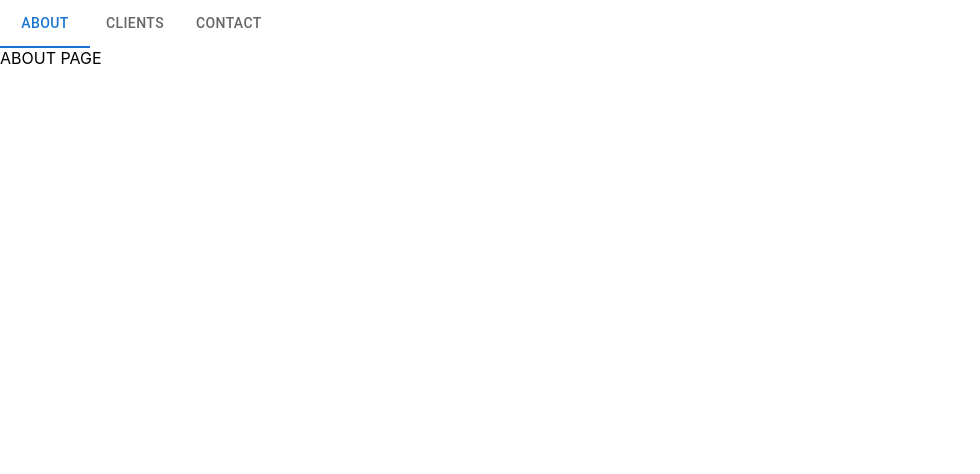
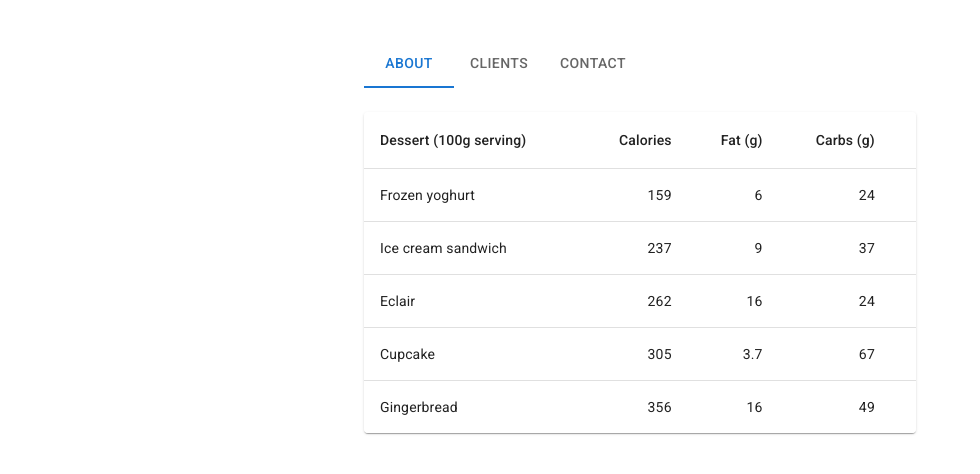
Before and after one commit to chriskkim/desn3037-w7-react, a React (Create React App) app: page /about in a window 1280 px wide. Shown: the top 474 px of the page, without its empty margins (0-980 px from the left). Built offline with nearby package versions, Linux system fonts and the light colour scheme.

Commit message:
Populating individual pages and calibrating type

```diff
--- a/src/App.js
+++ b/src/App.js
@@ -1,3 +1,9 @@
+import '@fontsource/roboto/300.css';
+import '@fontsource/roboto/400.css';
+import '@fontsource/roboto/500.css';
+import '@fontsource/roboto/700.css';
+import { Box, Container } from '@mui/system';
+
 import * as React from "react";
 import { BrowserRouter, Route, Routes } from "react-router-dom";
 import About from "./components/About";
@@ -9,8 +15,12 @@
   return (
     <div className="App">
 
+      <Container maxWidth="sm" sx={{ mt: 5 }}>
+
         <BrowserRouter>
+          <Box sx={{ mb: 3 }}>
             <Menu />
+          </Box>
           <Routes>
             <Route exact path="about" element={<About />} />
             <Route exact path="clients" element={<Clients />} />
@@ -18,6 +28,8 @@
           </Routes>
         </BrowserRouter>
 
+      </Container>
+
     </div>
   );
 }
--- a/src/components/About.js
+++ b/src/components/About.js
@@ -1,11 +1,54 @@
-export default function About() {
+import * as React from 'react';
+import Table from '@mui/material/Table';
+import TableBody from '@mui/material/TableBody';
+import TableCell from '@mui/material/TableCell';
+import TableContainer from '@mui/material/TableContainer';
+import TableHead from '@mui/material/TableHead';
+import TableRow from '@mui/material/TableRow';
+import Paper from '@mui/material/Paper';
 
-    return (
+function createData(name, calories, fat, carbs, protein) {
+  return { name, calories, fat, carbs, protein };
+}
 
-        <div>
-            ABOUT PAGE
-        </div>
+const rows = [
+  createData('Frozen yoghurt', 159, 6.0, 24, 4.0),
+  createData('Ice cream sandwich', 237, 9.0, 37, 4.3),
+  createData('Eclair', 262, 16.0, 24, 6.0),
+  createData('Cupcake', 305, 3.7, 67, 4.3),
+  createData('Gingerbread', 356, 16.0, 49, 3.9),
+];
 
-    )
-
+export default function BasicTable() {
+  return (
+    <TableContainer component={Paper}>
+      <Table sx={{ minWidth: 650 }} aria-label="simple table">
+        <TableHead>
+          <TableRow>
+            <TableCell>Dessert (100g serving)</TableCell>
+            <TableCell align="right">Calories</TableCell>
+            <TableCell align="right">Fat&nbsp;(g)</TableCell>
+            <TableCell align="right">Carbs&nbsp;(g)</TableCell>
+            <TableCell align="right">Protein&nbsp;(g)</TableCell>
+          </TableRow>
+        </TableHead>
+        <TableBody>
+          {rows.map((row) => (
+            <TableRow
+              key={row.name}
+              sx={{ '&:last-child td, &:last-child th': { border: 0 } }}
+            >
+              <TableCell component="th" scope="row">
+                {row.name}
+              </TableCell>
+              <TableCell align="right">{row.calories}</TableCell>
+              <TableCell align="right">{row.fat}</TableCell>
+              <TableCell align="right">{row.carbs}</TableCell>
+              <TableCell align="right">{row.protein}</TableCell>
+            </TableRow>
+          ))}
+        </TableBody>
+      </Table>
+    </TableContainer>
+  );
 }
--- a/src/components/Clients.js
+++ b/src/components/Clients.js
@@ -1,11 +1,32 @@
-export default function Clients() {
+import * as React from 'react';
+import Card from '@mui/material/Card';
+import CardActions from '@mui/material/CardActions';
+import CardContent from '@mui/material/CardContent';
+import CardMedia from '@mui/material/CardMedia';
+import Button from '@mui/material/Button';
+import Typography from '@mui/material/Typography';
 
-    return (
-
-        <div>
-            CLIENTS PAGE
-        </div>
-
-    )
-
+export default function MediaCard() {
+  return (
+    <Card sx={{  }}>
+      <CardMedia
+        sx={{ height: 140 }}
+        image="https://picsum.photos/400/200"
+        title="green iguana"
+      />
+      <CardContent>
+        <Typography gutterBottom variant="h5" component="div">
+          Lizard
+        </Typography>
+        <Typography variant="body2" color="text.secondary">
+          Lizards are a widespread group of squamate reptiles, with over 6,000
+          species, ranging across all continents except Antarctica
+        </Typography>
+      </CardContent>
+      <CardActions>
+        <Button size="small">Share</Button>
+        <Button size="small">Learn More</Button>
+      </CardActions>
+    </Card>
+  );
 }
--- a/src/components/Contact.js
+++ b/src/components/Contact.js
@@ -1,11 +1,74 @@
-export default function Contact() {
+import * as React from 'react';
+import Box from '@mui/material/Box';
+import ImageList from '@mui/material/ImageList';
+import ImageListItem from '@mui/material/ImageListItem';
 
-    return (
+export default function MasonryImageList() {
+  return (
+    <Box sx={{ width: 500, height: 450, overflowY: 'scroll' }}>
+      <ImageList variant="masonry" cols={3} gap={8}>
+        {itemData.map((item) => (
+          <ImageListItem key={item.img}>
+            <img
+              src={`${item.img}?w=248&fit=crop&auto=format`}
+              srcSet={`${item.img}?w=248&fit=crop&auto=format&dpr=2 2x`}
+              alt={item.title}
+              loading="lazy"
+            />
+          </ImageListItem>
+        ))}
+      </ImageList>
+    </Box>
+  );
+}
 
-        <div>
-            CONTACT PAGE
-        </div>
-
-    )
-
-}
+const itemData = [
+  {
+    img: 'https://images.unsplash.com/photo-1549388604-817d15aa0110',
+    title: 'Bed',
+  },
+  {
+    img: 'https://images.unsplash.com/photo-1525097487452-6278ff080c31',
+    title: 'Books',
+  },
+  {
+    img: 'https://images.unsplash.com/photo-1523413651479-597eb2da0ad6',
+    title: 'Sink',
+  },
+  {
+    img: 'https://images.unsplash.com/photo-1563298723-dcfebaa392e3',
+    title: 'Kitchen',
+  },
+  {
+    img: 'https://images.unsplash.com/photo-1588436706487-9d55d73a39e3',
+    title: 'Blinds',
+  },
+  {
+    img: 'https://images.unsplash.com/photo-1574180045827-681f8a1a9622',
+    title: 'Chairs',
+  },
+  {
+    img: 'https://images.unsplash.com/photo-1530731141654-5993c3016c77',
+    title: 'Laptop',
+  },
+  {
+    img: 'https://images.unsplash.com/photo-1481277542470-605612bd2d61',
+    title: 'Doors',
+  },
+  {
+    img: 'https://images.unsplash.com/photo-1517487881594-2787fef5ebf7',
+    title: 'Coffee',
+  },
+  {
+    img: 'https://images.unsplash.com/photo-1516455207990-7a41ce80f7ee',
+    title: 'Storage',
+  },
+  {
+    img: 'https://images.unsplash.com/photo-1597262975002-c5c3b14bbd62',
+    title: 'Candle',
+  },
+  {
+    img: 'https://images.unsplash.com/photo-1519710164239-da123dc03ef4',
+    title: 'Coffee table',
+  },
+];
```
Lines whose indentation alone changed are shown as unchanged.
